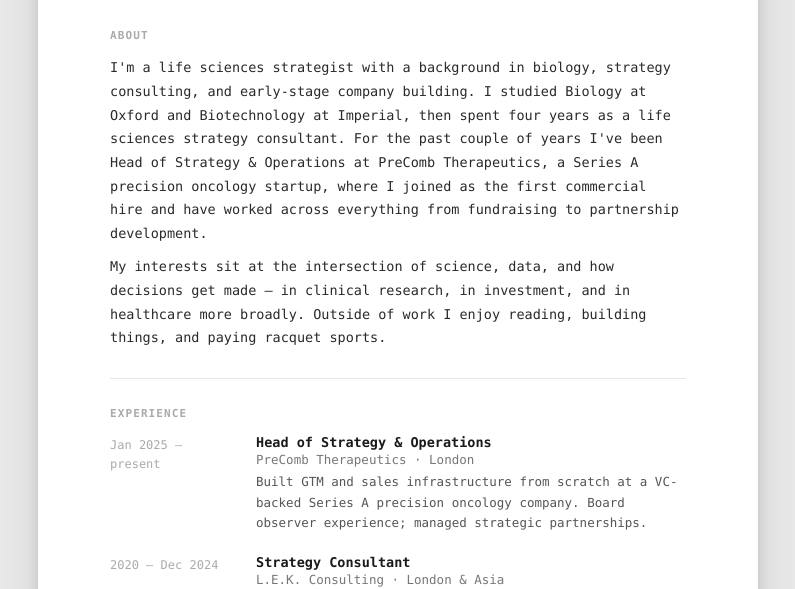
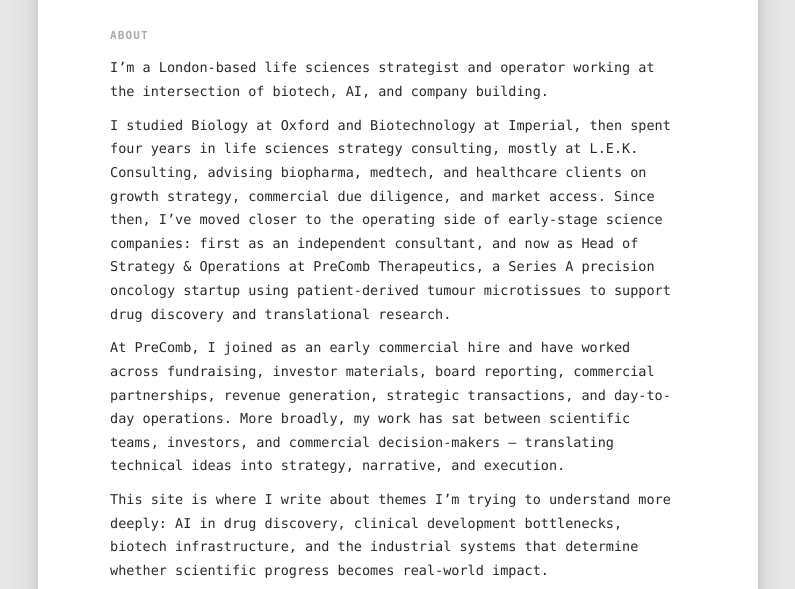
Before and after one commit to etienne-cousin/personal, a plain HTML site: page index.html in a window 1280 px wide. Shown: the part 225-814 px from the top of the page, without its empty margins (242-1037 px from the left). Drawn offline with Linux system fonts and the light colour scheme.

Commit message:
about me section changes

```diff
--- a/index.html
+++ b/index.html
@@ -244,16 +244,16 @@
 
     <h2>About</h2>
     <p>
-      I'm a life sciences strategist with a background in biology, strategy consulting, and early-stage company building.
-      I studied Biology at Oxford and Biotechnology at Imperial, then spent four years as a life sciences strategy consultant. For the past couple of years
-      I've been Head of Strategy &amp; Operations at PreComb Therapeutics, a Series A precision oncology startup,
-      where I joined as the first commercial hire and have worked across everything from fundraising to partnership development.
+      I’m a London-based life sciences strategist and operator working at the intersection of biotech, AI, and company building.
     </p>
     <p>
-      My interests sit at the intersection of science, data, and how decisions get made — in clinical research, in investment,
-      and in healthcare more broadly.
-      Outside of work I enjoy reading, building things, and paying racquet sports.
+      I studied Biology at Oxford and Biotechnology at Imperial, then spent four years in life sciences strategy consulting, mostly at L.E.K. Consulting, advising biopharma, medtech, and healthcare clients on growth strategy, commercial due diligence, and market access. Since then, I’ve moved closer to the operating side of early-stage science companies: first as an independent consultant, and now as Head of Strategy & Operations at PreComb Therapeutics, a Series A precision oncology startup using patient-derived tumour microtissues to support drug discovery and translational research.
     </p>
+    <p>
+      At PreComb, I joined as an early commercial hire and have worked across fundraising, investor materials, board reporting, commercial partnerships, revenue generation, strategic transactions, and day-to-day operations. More broadly, my work has sat between scientific teams, investors, and commercial decision-makers — translating technical ideas into strategy, narrative, and execution.
+    </p>
+    <p>
+      This site is where I write about themes I’m trying to understand more deeply: AI in drug discovery, clinical development bottlenecks, biotech infrastructure, and the industrial systems that determine whether scientific progress becomes real-world impact.
 
     <hr />
 
```
